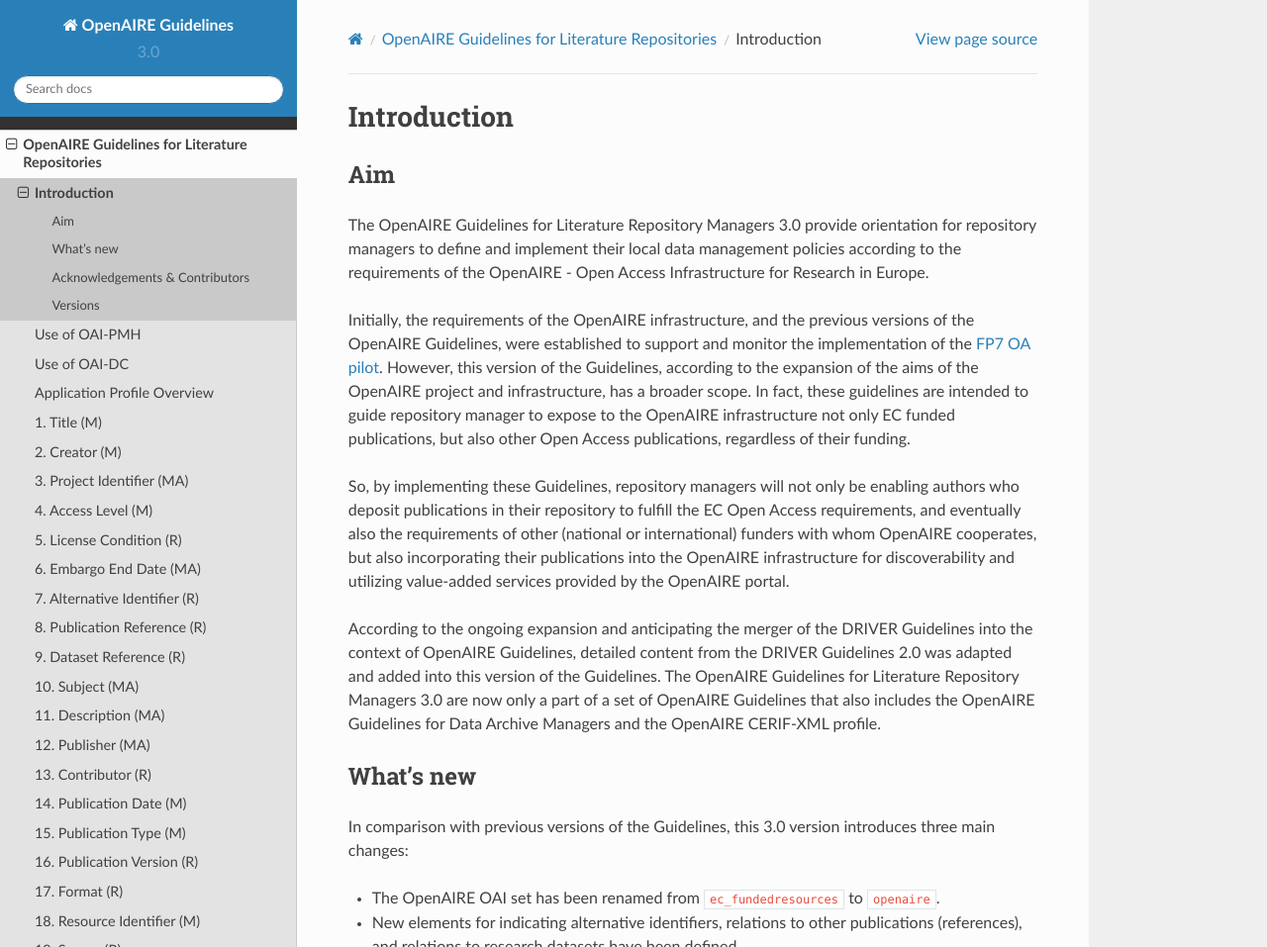
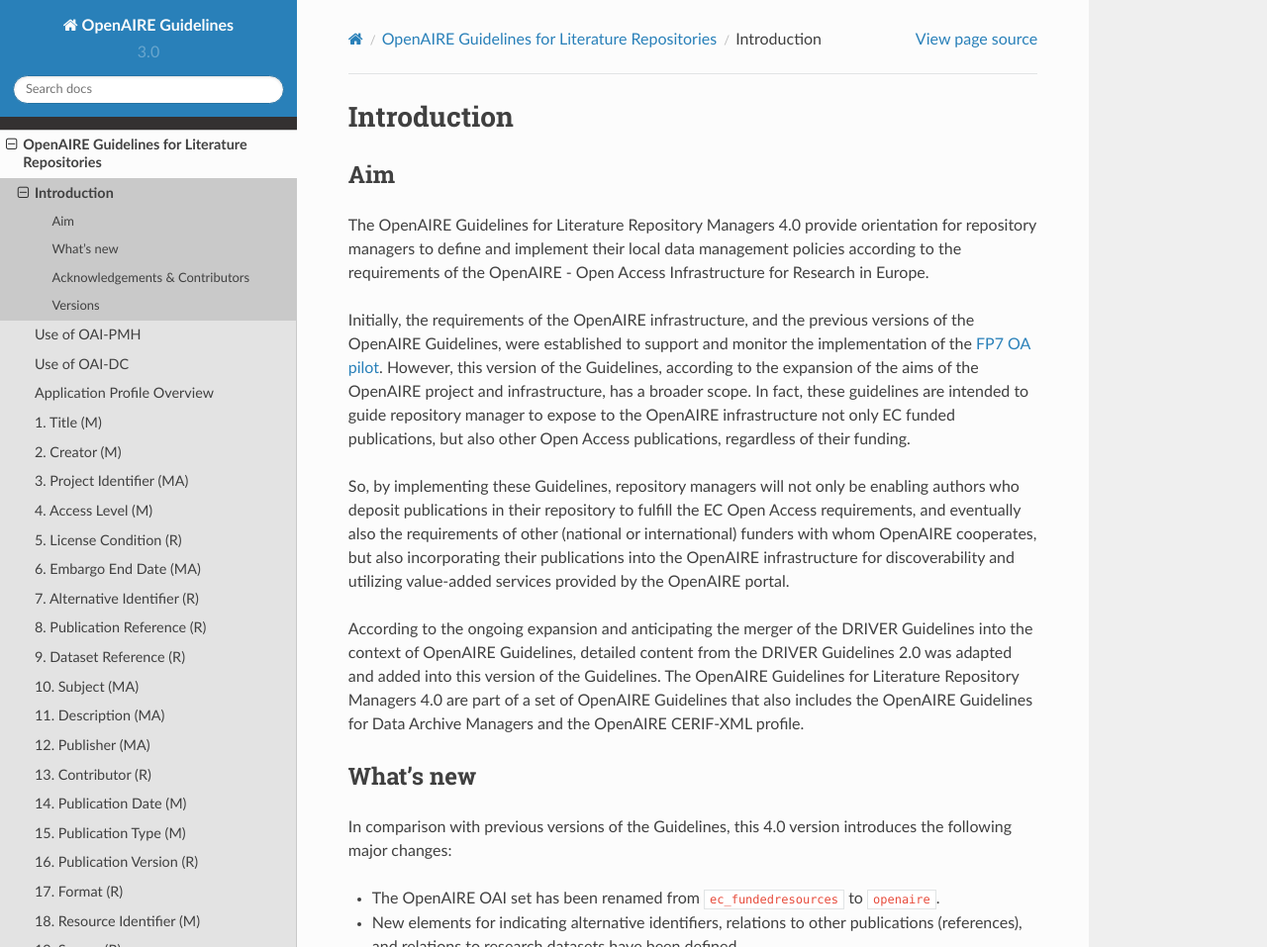
Before and after one commit to openaire/guidelines, a Sphinx documentation site: the page built from docs/literature/introduction.rst, in a window 1280 px wide and 1400 px high. Shown: the top 957 px of the window at 99% size. Built offline with Sphinx 7.4.7 and the Read the Docs theme 2.0.0, drawn with Linux system fonts in a browser that asks for light colours.

Commit message:
preparing update for introduction

```diff
--- a/docs/literature/introduction.rst
+++ b/docs/literature/introduction.rst
@@ -5,7 +5,7 @@
 
 Aim
 ^^^
-The OpenAIRE Guidelines for Literature Repository Managers 3.0 provide
+The OpenAIRE Guidelines for Literature Repository Managers 4.0 provide
 orientation for repository managers to define and implement their local data
 management policies according to the requirements of the OpenAIRE - Open Access
 Infrastructure for Research in Europe.
@@ -29,14 +29,14 @@
 According to the ongoing expansion and anticipating the merger of the DRIVER
 Guidelines into the context of OpenAIRE Guidelines, detailed content from the
 DRIVER Guidelines 2.0 was adapted and added into this version of the Guidelines.
-The OpenAIRE Guidelines for Literature Repository Managers 3.0 are now only a
+The OpenAIRE Guidelines for Literature Repository Managers 4.0 are
 part of a set of OpenAIRE Guidelines that also includes the OpenAIRE Guidelines
 for Data Archive Managers  and the OpenAIRE CERIF-XML profile.
 
 What's new
 ^^^^^^^^^^
-In comparison with previous versions of the Guidelines, this 3.0 version introduces
-three main changes:
+In comparison with previous versions of the Guidelines, this 4.0 version introduces
+the following major changes:
 
 * The OpenAIRE OAI set has been renamed from ``ec_fundedresources`` to ``openaire``.
 * New elements for indicating alternative identifiers, relations to other publications (references), and relations to research datasets have been defined.
```
